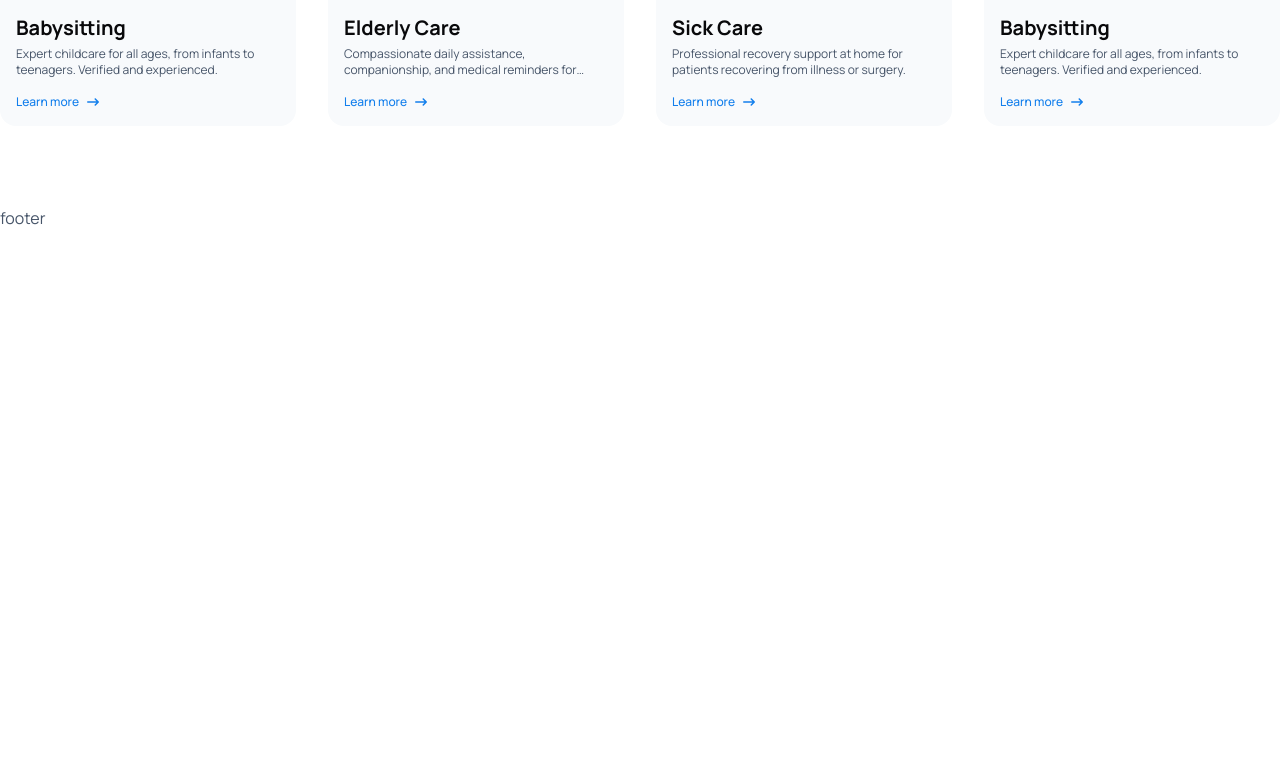
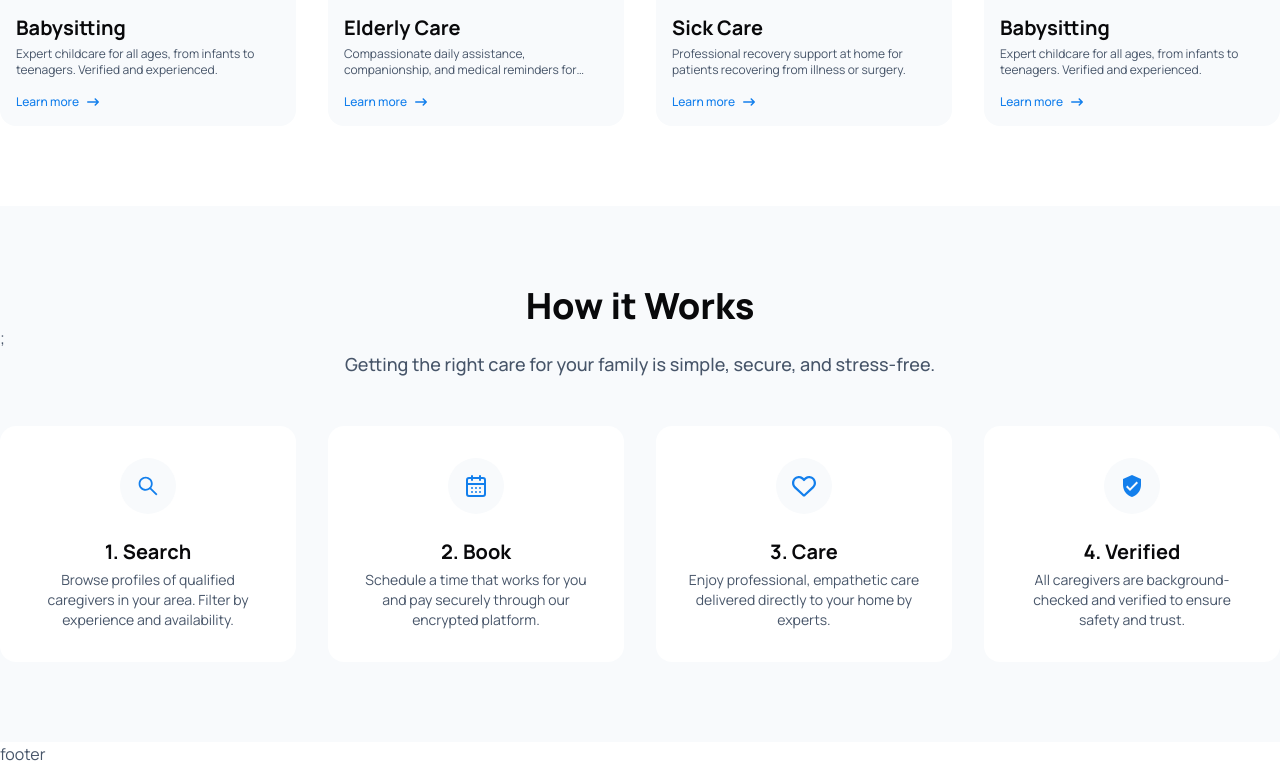
Before and after one commit to jinnahakondo/care.xyz, a Next.js app: page / in a window 1280 px wide. Shown: the part 1102-1868 px from the top of the page. Before the commit the page ends 1332 px from the top, so only its background shows below. Built offline with nearby package versions, Linux system fonts and the light colour scheme.

Commit message:
how it works section added

```diff
--- a/src/app/(mainlayout)/page.jsx
+++ b/src/app/(mainlayout)/page.jsx
@@ -1,4 +1,5 @@
 import HeroSection from "@/components/home/HeroSection";
+import HowItWorks from "@/components/home/HowItWorks";
 import OurServices from "@/components/home/OurServices";
 import Image from "next/image";
 
@@ -7,6 +8,7 @@ export default function Home() {
     <div>
       <HeroSection />
       <OurServices />
+      <HowItWorks />
     </div>
   );
 }
--- /dev/null
+++ b/src/components/home/HowItWorks.jsx
@@ -0,0 +1,69 @@
+import React from "react";
+import SectionTitle from "../Title/SectionTitle";
+import { AiOutlineSearch } from "react-icons/ai";
+import { LuCalendarDays } from "react-icons/lu";
+import { FaRegHeart } from "react-icons/fa6";
+import { MdVerifiedUser } from "react-icons/md";
+import { FaRegSmile } from "react-icons/fa";
+
+export default function HowItWorks() {
+  const howItWorks = [
+    {
+      icon: AiOutlineSearch,
+      title: "1. Search",
+      description:
+        "Browse profiles of qualified caregivers in your area. Filter by experience and availability.",
+    },
+    {
+      icon: LuCalendarDays,
+      title: "2. Book",
+      description:
+        "Schedule a time that works for you and pay securely through our encrypted platform.",
+    },
+    {
+      icon: FaRegHeart,
+      title: "3. Care",
+      description:
+        "Enjoy professional, empathetic care delivered directly to your home by experts.",
+    },
+    {
+      icon: MdVerifiedUser,
+      title: "4. Verified",
+      description:
+        "All caregivers are background-checked and verified to ensure safety and trust.",
+    },
+  ];
+  return (
+    <div className="bg-base-200 py-20">
+      <div className="max-w-7xl mx-auto">
+        <SectionTitle
+          sub_title={
+            "Getting the right care for your family is simple, secure, and stress-free."
+          }
+        >
+          How it Works
+        </SectionTitle>
+        <div className="grid grid-cols-1 md:grid-cols-2 lg:grid-cols-4 gap-8 ">
+          {howItWorks.map((data, i) => (
+            <div
+              key={i}
+              className="bg-base-100 rounded-2xl p-8 flex flex-col gap-6 items-center"
+            >
+              <span className="p-4 rounded-full bg-base-200 text-primary">
+                <data.icon size={24} />
+              </span>
+              <div>
+                <h4 className="text-xl text-neutral font-bold mb-1 text-center">
+                  {data.title}
+                </h4>
+                <p className="text-base-content text-sm text-center">
+                  {data.description}
+                </p>
+              </div>
+            </div>
+          ))}
+        </div>
+      </div>
+    </div>
+  );
+}
```
